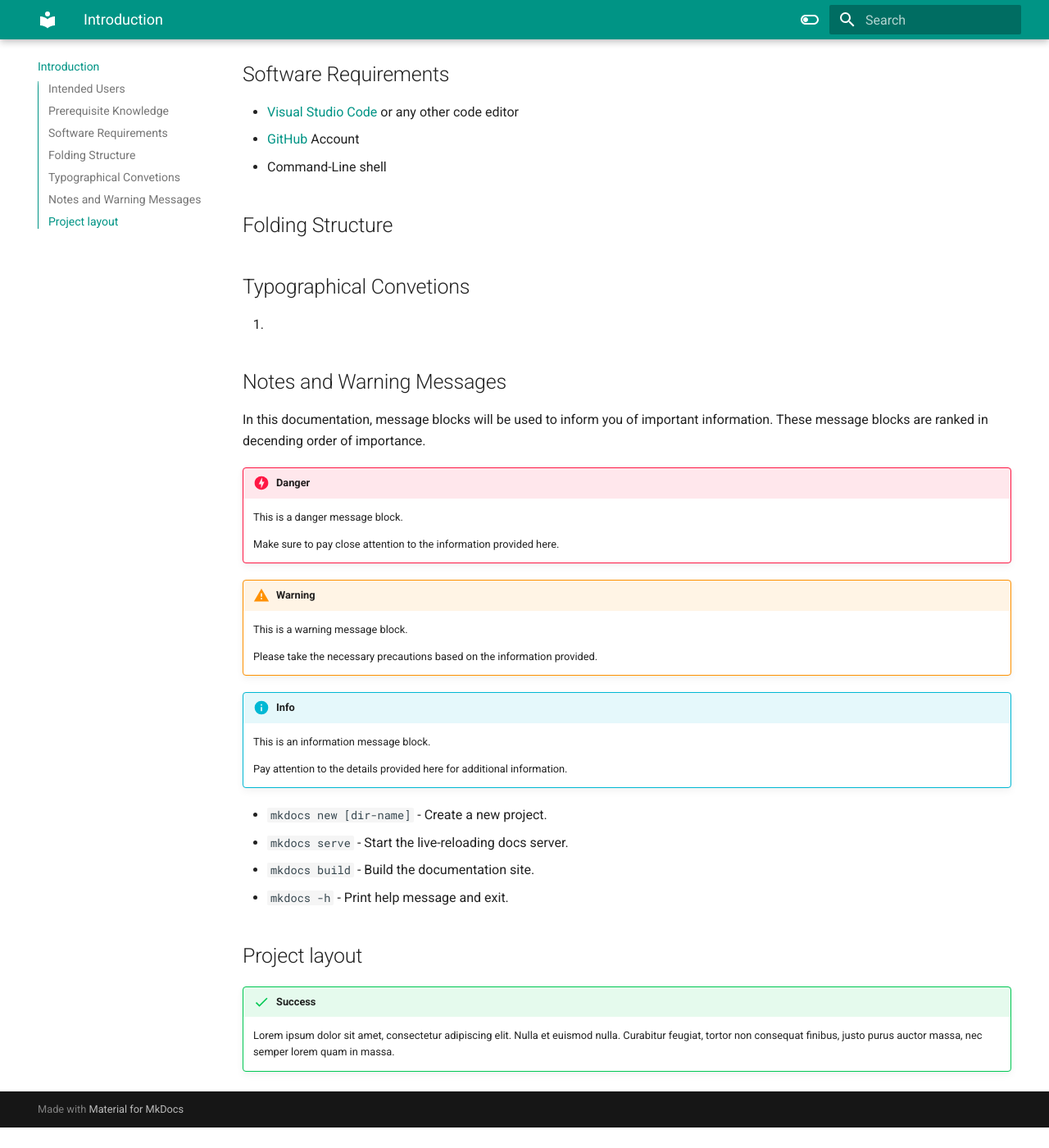
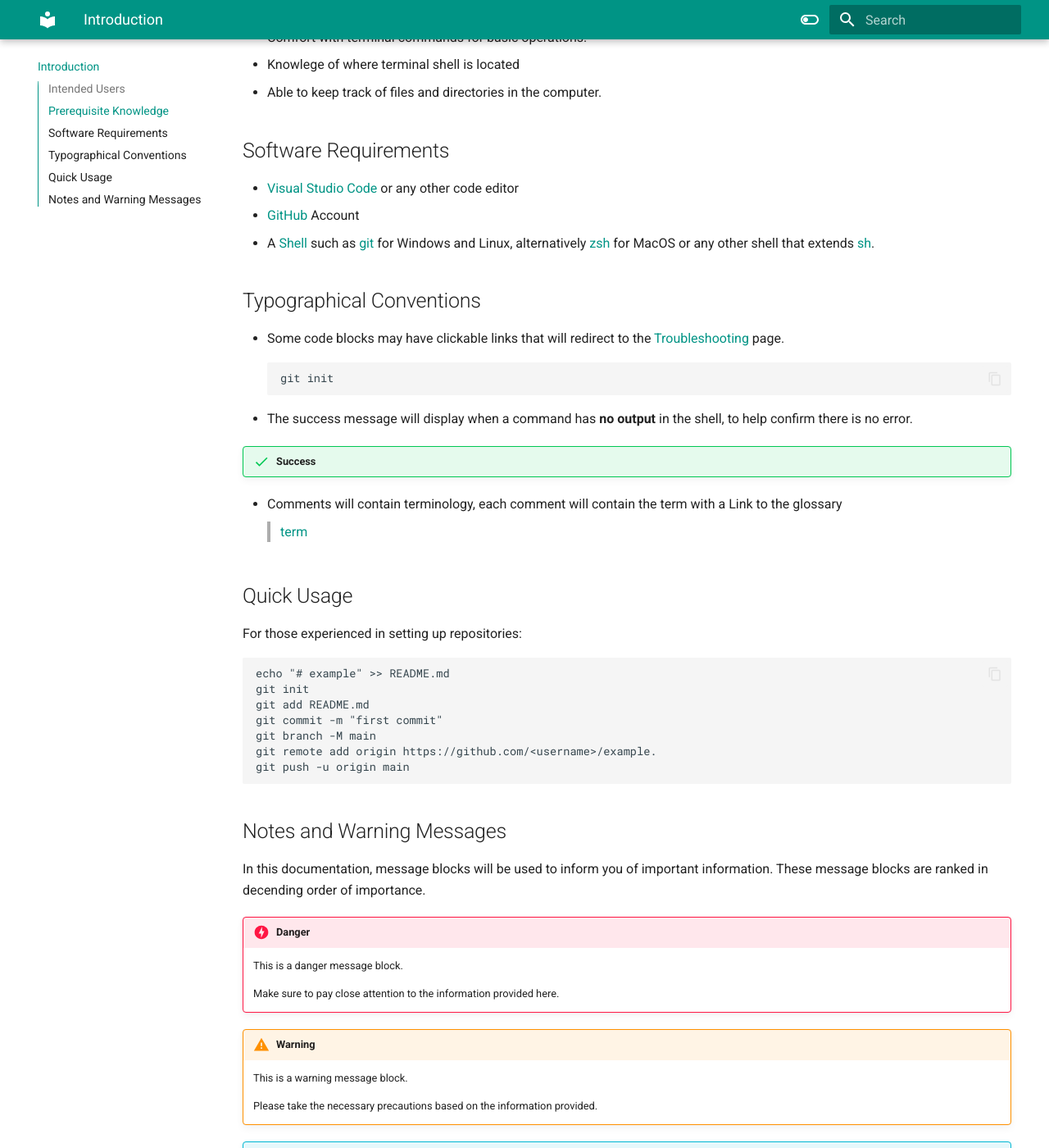
Before and after one commit to Vakiyama/comm-docs, an MkDocs documentation site: the page built from docs/index.md, in a window 1280 px wide and 1400 px high, scrolled down 756 px. Shown: the whole window at 82% size. Built offline with MkDocs 1.6.1 and Material for MkDocs 9.7.7, drawn with Linux system fonts in a browser that asks for light colours; before the commit the page ends 2131 px from its top, so only the background shows below that; some of the changed text lies outside the part shown.

Commit message:
add icons to yml file

````diff
--- a/docs/index.md
+++ b/docs/index.md
@@ -1,37 +1,59 @@
 # Introduction
 
-Welcome🙌 This documentation will guide you through how to set up a [GitHub](github.com) repository The goal of this documentation is to provide clear and easy instructions, ensuring that anyone regardless of their level of experience on [GitHub](github.com) can easily follow through this guide. In addition to the setup process, we will also focus on tips and best practices.
+Welcome🙌 This documentation will guide you through how to set up a [GitHub](https://github.com/) repository The goal of this documentation is to provide clear and easy instructions, ensuring that anyone regardless of their level of experience on [GitHub](https://github.com/) can easily follow through this guide. In addition to the setup process, we will also focus on tips and best practices while using a [shell]().
 
+> :material-github: [GitHub](https://github.com/) is a web-based platform designed to streamline version control and collaboration for software development projects.
+> Developers can efficiently manage and track changes in their code, foster collaboration with team members, and conveniently host their repositories online.
 
->[GitHub](github.com) is a web-based platform designed to streamline version control and collaboration for software development projects.
->Developers can efficiently manage and track changes in their code, foster collaboration with team members, and conveniently host their repositories online.
+> [Shell]() is a program where command can be used to search for files and directories that are stored on the computer. The shell can also be used for various other activites.
+> We will use the shell to set up a repository.
 
 ## Intended Users
 
 This documentation is intended for the following user groups:
 
-* Beginners to intermediate developers aiming to set up and organize their projects.
-* Software development teams working on crafting small to medium-sized web applications.
+- Beginners to intermediate developers aiming to set up and organize their projects.
+- Software development teams working on crafting small to medium-sized web applications.
 
 ## Prerequisite Knowledge
 
 This documentations assumes the following:
 
-*Comfort with terminal commands for basic operations.
-
-*
-*
+- Comfort with terminal commands for basic operations.
+- Knowlege of where terminal shell is located
+- Able to keep track of files and directories in the computer.
 
 ## Software Requirements
 
-* [Visual Studio Code](ghttps://code.visualstudio.com/download) or any other code editor
-* [GitHub](github.com) Account
-* Command-Line shell
+- [Visual Studio Code](https://code.visualstudio.com/download) or any other code editor
+- [GitHub](https://github.com/) Account
+- A [Shell]() such as [git](https://git-scm.com/downloads) for Windows and Linux, alternatively [zsh]() for MacOS or any other shell that extends [sh]().
 
-## Folding Structure
-## Typographical Convetions
+## Typographical Conventions
 
-1.
+- Some code blocks may have clickable links that will redirect to the [Troubleshooting](Troubleshoot) page.
+```
+git init
+```
+- The success message will display when a command has **no output** in the shell, to help confirm there is no error.
+!!! success
+
+- Comments will contain terminology, each comment will contain the term with a Link to the glossary
+  > [term]()
+
+## Quick Usage
+
+For those experienced in setting up repositories:
+
+```
+echo "# example" >> README.md
+git init
+git add README.md
+git commit -m "first commit"
+git branch -M main
+git remote add origin https://github.com/<username>/example.
+git push -u origin main
+```
 
 ## Notes and Warning Messages
 
@@ -52,29 +74,7 @@
 
     Pay attention to the details provided here for additional information.
 
+!!! success
+    This is a success message block.
 
-
-
-
-
-
-
-
-
-
-
-
-
-
-- `mkdocs new [dir-name]` - Create a new project.
-- `mkdocs serve` - Start the live-reloading docs server.
-- `mkdocs build` - Build the documentation site.
-- `mkdocs -h` - Print help message and exit.
-
-## Project layout
-
-!!! success
-
-    Lorem ipsum dolor sit amet, consectetur adipiscing elit. Nulla et euismod
-    nulla. Curabitur feugiat, tortor non consequat finibus, justo purus auctor
-    massa, nec semper lorem quam in massa.
+    Celebrate
--- a/mkdocs.yml
+++ b/mkdocs.yml
@@ -1,4 +1,4 @@
-site_name: Change me
+site_name: GitHub Documentation
 theme:
   icon:
     repo: fontawesome/brands/material/git
@@ -28,6 +28,10 @@
       primary: teal
       accent: lime
 markdown_extensions:
+  - attr_list
+  - pymdownx.emoji:
+      emoji_index: !!python/name:material.extensions.emoji.twemoji
+      emoji_generator: !!python/name:material.extensions.emoji.to_svg
   - pymdownx.highlight:
       anchor_linenums: true
       line_spans: __span
````
Also changed, not shown: docs/glossary.md (added, +7 -0 lines), 1 other file.
